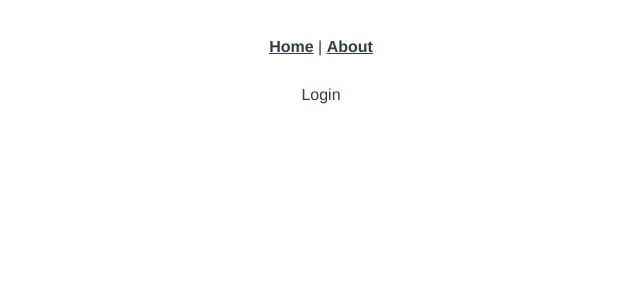
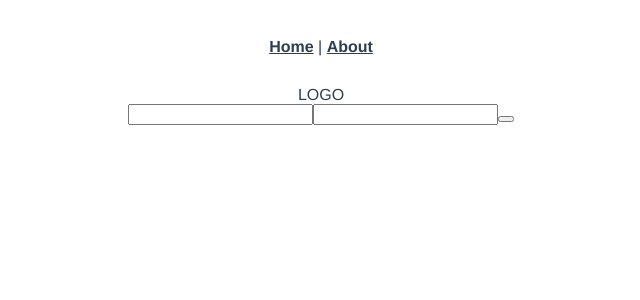
Before and after one commit to xcitic/appVsVold, a Vue app in the folder frontends/app/: page /login in a window 1280 px wide. Shown: the top 300 px of the page, without its empty margins (319-959 px from the left). Built offline with nearby package versions, Linux system fonts and the light colour scheme.

Commit message:
User login

```diff
--- a/frontends/app/src/main.js
+++ b/frontends/app/src/main.js
@@ -8,7 +8,7 @@ import ApiService from './services/ApiService.js';
 
 
 const apiService = new ApiService();
-const userService = new UserService(apiService);
+export const userService = new UserService(apiService);
 
 Vue.prototype.$userService = userService;
 Vue.prototype.$apiService = apiService;
--- a/frontends/app/src/services/ApiService.js
+++ b/frontends/app/src/services/ApiService.js
@@ -12,6 +12,7 @@ export default class ApiService {
 
     setAxiosConfig() {
         return axios.create({
+            baseURL: this.endpoint,
             headers: {
                 'Token': `${this.token}`,
                 'Accept': 'application/json'
@@ -25,16 +26,16 @@ export default class ApiService {
     }
 
 
-    async apiCall(method, url, payload = null) {
+    async apiCall(method, resource, data = null) {
         try {
             const response = await this.axiosConfig({
                 method,
                 url: resource,
-                payload
-            })
+                data
+            });
             return response.data;
         } catch (e) {
-            throw e.response.data.message;
+            throw e.response.data.message
         }
     }
 
--- a/frontends/app/src/services/UserService.js
+++ b/frontends/app/src/services/UserService.js
@@ -38,6 +38,16 @@ export default class UserService {
 
 
     async login(credentials) {
+        try {
+            const response = await this.apiService.apiCall('POST', '/login', credentials);
+            console.log(response);
+            this.setUserInfo(response);
+            this.saveInLocalStorage(response);
+
+            return response;
+        } catch (e) {
+            throw e;
+        }
         // api call to login route
         // set token, username, firstTimeVisit and isLoggedIn
     }
@@ -47,5 +57,16 @@ export default class UserService {
         // set token, username, firstTimeVisit and isLoggedIn
     }
 
+    setUserInfo(userInfo) {
+        this.token = userInfo.token;
+        this.firstTimeVisit = userInfo.firstTimeVisit || true;
+        this.username = userInfo.username;
+        this.isLoggedIn = true;
+    }
+
+    saveInLocalStorage(response) {
+        // save in localStorage
+    }
+
 
 }
--- a/frontends/app/src/store/index.js
+++ b/frontends/app/src/store/index.js
@@ -1,20 +1,44 @@
 import Vue from 'vue'
 import Vuex from 'vuex'
+import {userService} from '../main.js';
 
 Vue.use(Vuex)
 
 export default new Vuex.Store({
   state: {
-    isFirstTimeVisit: true
+    success: '',
+    error: '',
+    isFirstTimeVisit: true,
+    username: null,
+    token: null
   },
   mutations: {
+    setError(state, msg) {
+      state.error = msg;
+    },
     setIsFirstTimeVisit(state) {
       state.isFirstTimeVisit = false;
+    },
+
+    setUserInfo(state, userInfo) {
+      state.isFirstTimeVisit = userInfo.firstTimeVisit || true;
+      state.username = userInfo.username;
+      state.token = userInfo.token;
     }
   },
   actions: {
     updateHasVisited({commit}) {
       this.commit('setIsFirstTimeVisit', false);
+    },
+
+    async userLogin({commit}, credentials) {
+      try {
+        const response = await userService.login(credentials);
+        commit('setUserInfo', response);
+      } catch (e) {
+        commit('setError', e);
+        throw e;
+      }
     }
   },
   modules: {
--- a/frontends/app/src/views/Log.vue
+++ b/frontends/app/src/views/Log.vue
@@ -1,8 +1,6 @@
 <template>
   <div>
     Log
-
-
   </div>
 </template>
 
--- a/frontends/app/src/views/Login.vue
+++ b/frontends/app/src/views/Login.vue
@@ -1,12 +1,48 @@
 <template>
-  <div>
-    Login
+  <div class="container">
+    <div class="logo">
+      LOGO
+    </div>
+
+    <form>
+      <input type="text" name="username" v-model="username"/>
+      <input type="password" name="password" v-model="password" />
+      <button type="submit" @click.prevent="submitForm" />
+    </form>
+
   </div>
 </template>
 
 <script>
 
 export default {
-  name: 'Login'
+  name: 'Login',
+  data() {
+    return {
+      username: '',
+      password: '',
+    }
+  },
+  methods: {
+    async submitForm() {
+      const credentials = {
+        username: this.username,
+        password: this.password
+      }
+      try {
+        await this.$store.dispatch('userLogin', credentials);
+        this.$router.push({name: 'Home'});
+      } catch (e) {
+        alert(e);
+      }
+    }
+  }
 }
 </script>
+
+<style scoped>
+  .container {
+    display: flex;
+    flex-direction: column;
+  }
+</style>
```
